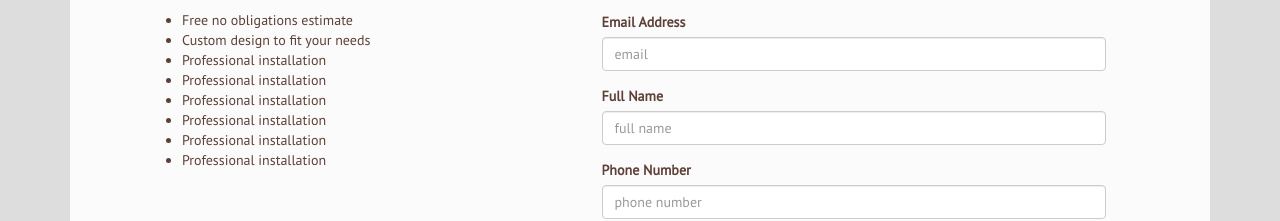
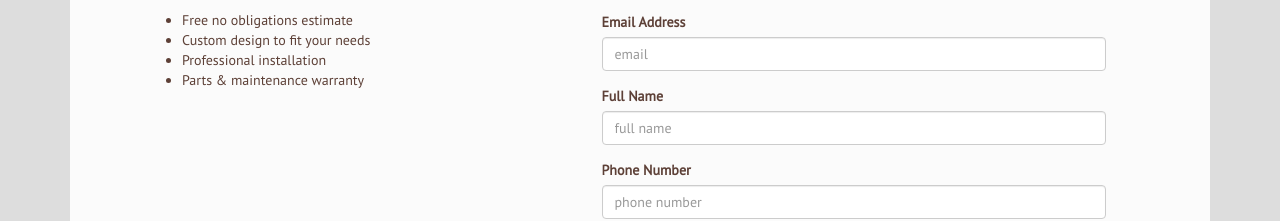
Before and after one commit to michaelroudnitski/rsclosets, a React (Create React App) app: page / in a window 1280 px wide. Shown: the part 2324-2545 px from the top of the page. Built offline with nearby package versions, Linux system fonts and the light colour scheme.

Commit message:
Fixed benefits text

```diff
--- a/src/js/App.js
+++ b/src/js/App.js
@@ -47,11 +47,7 @@ export default class App extends Component {
               <li>Free no obligations estimate</li>
               <li>Custom design to fit your needs</li>
               <li>Professional installation</li>
-              <li>Professional installation</li>
-              <li>Professional installation</li>
-              <li>Professional installation</li>
-              <li>Professional installation</li>
-              <li>Professional installation</li>
+              <li>Parts & maintenance warranty</li>
             </ul>
           </div>
           <div className="col-md-7 col-sm-7 col-xs-12">
```
